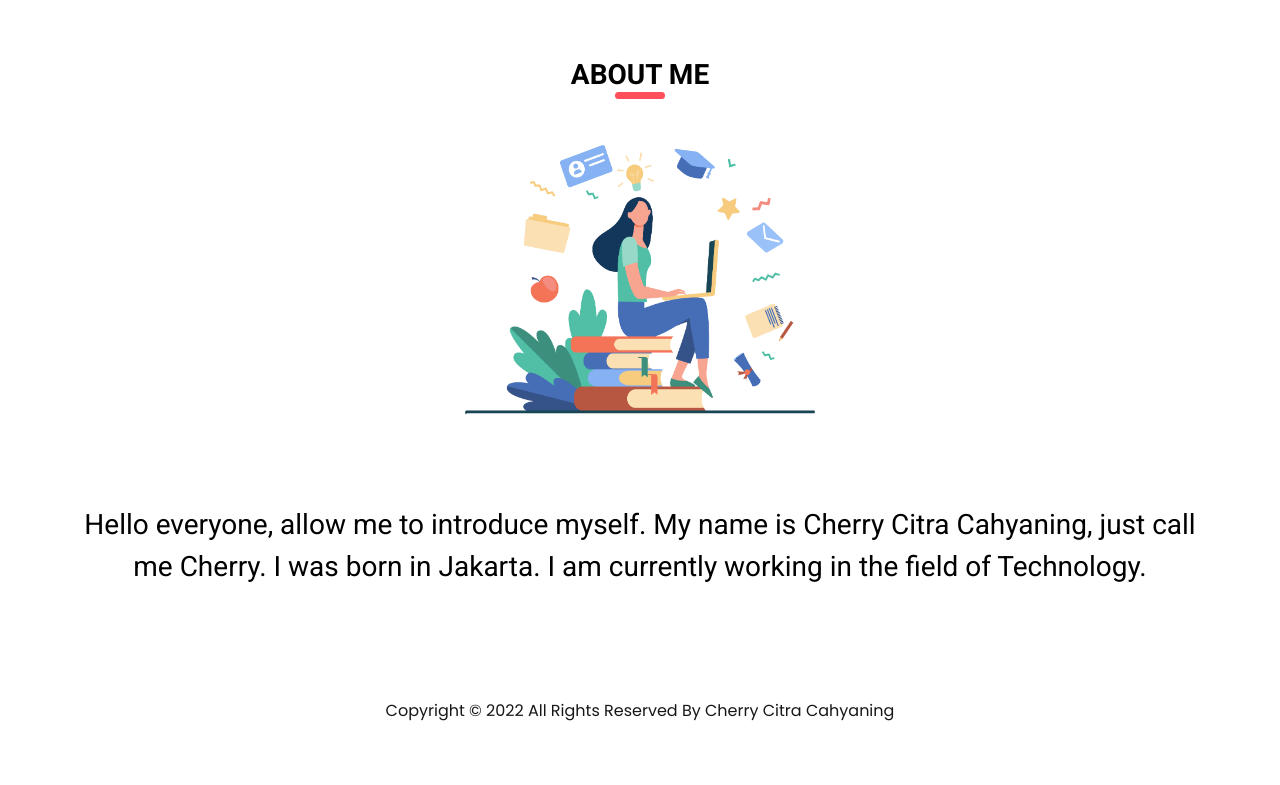
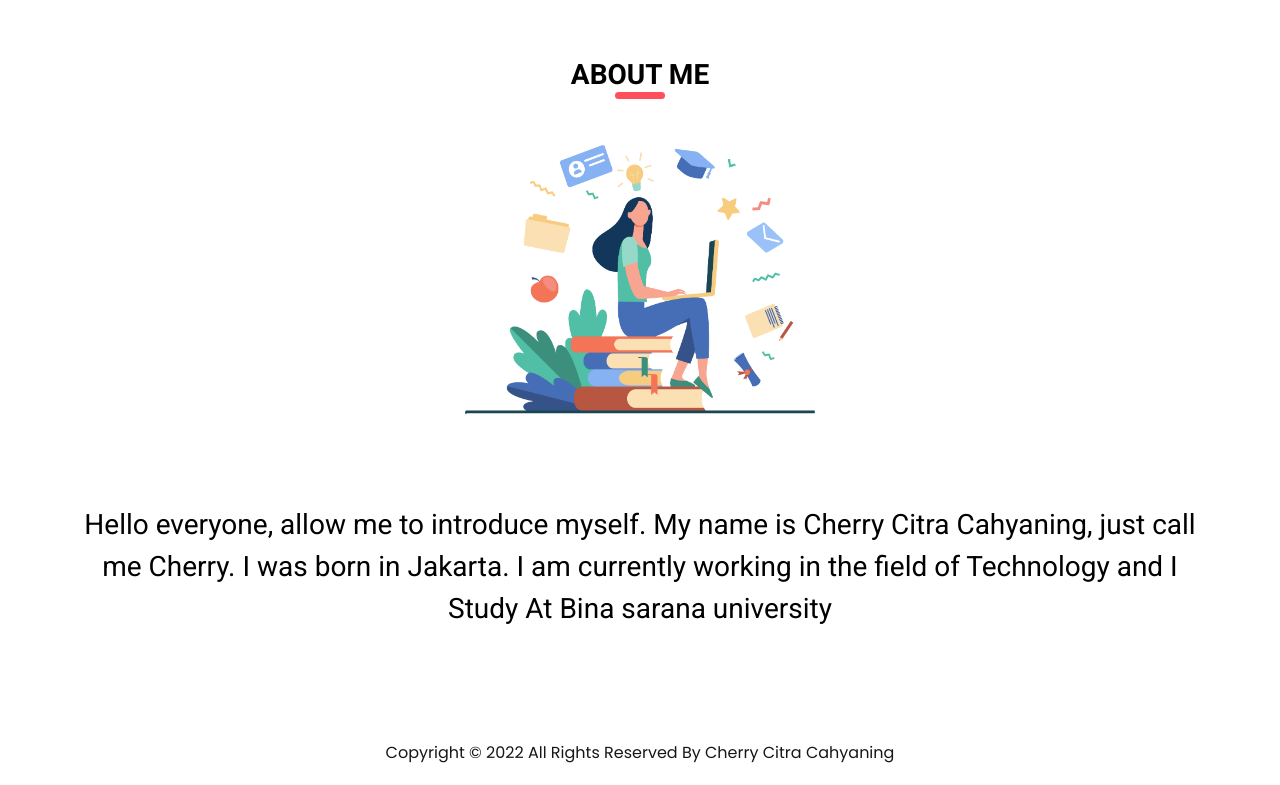
Before and after one commit to cherryctr/tugas1-wp-ubsi-semester3, a plain HTML site: page about.html in a window 1280 px wide. Shown: the part 77-862 px from the top of the page. Before the commit the page ends 820 px from the top, so only its background shows below. Drawn offline with nearby package versions, Linux system fonts and the light colour scheme.

Commit message:
update lagi

```diff
--- a/about.html
+++ b/about.html
@@ -105,7 +105,7 @@
 
           <div class="col-md-12">
             <p align="center" class="test-text layout_padding2-top">
-              Hello everyone, allow me to introduce myself. My name is Cherry Citra Cahyaning, just call me Cherry. I was born in Jakarta. I am currently working in the field of Technology.
+              Hello everyone, allow me to introduce myself. My name is Cherry Citra Cahyaning, just call me Cherry. I was born in Jakarta. I am currently working in the field of Technology and I Study At Bina sarana university
             </p>
         </div>
       </div>
```
